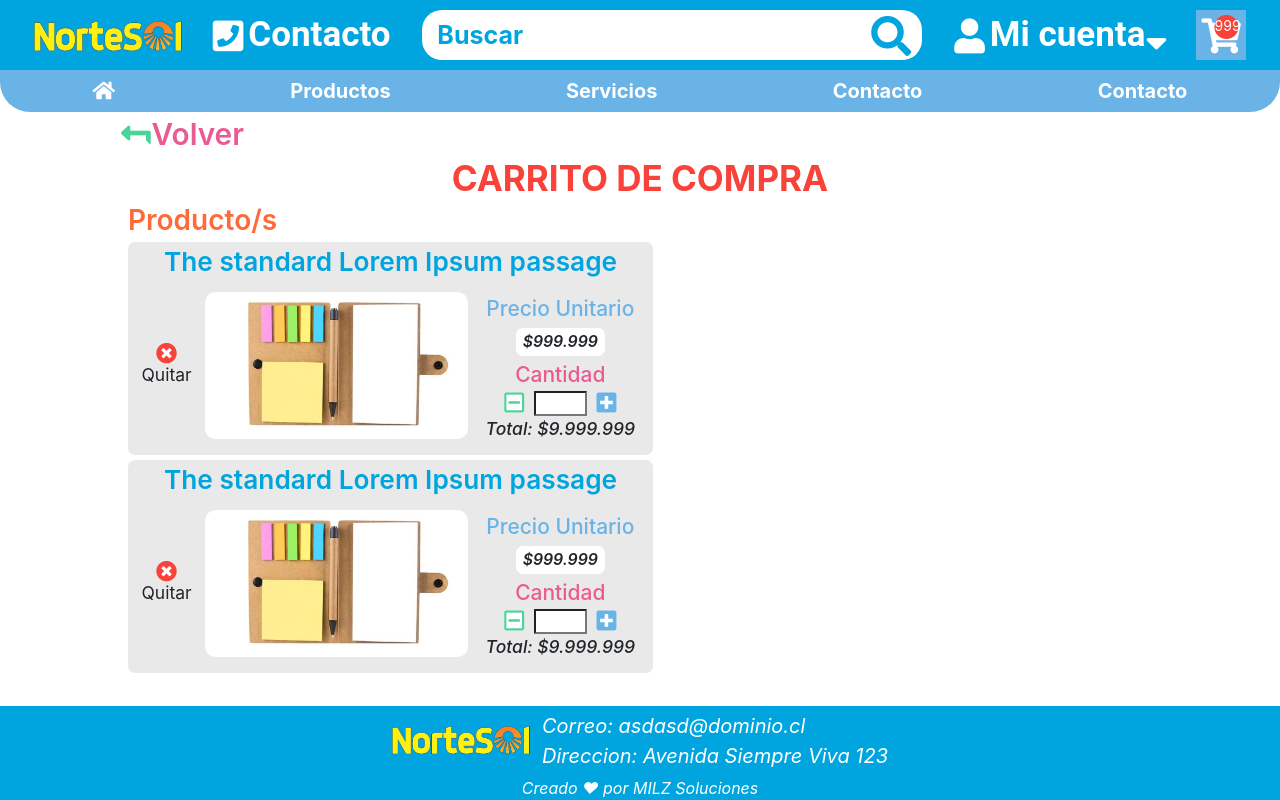
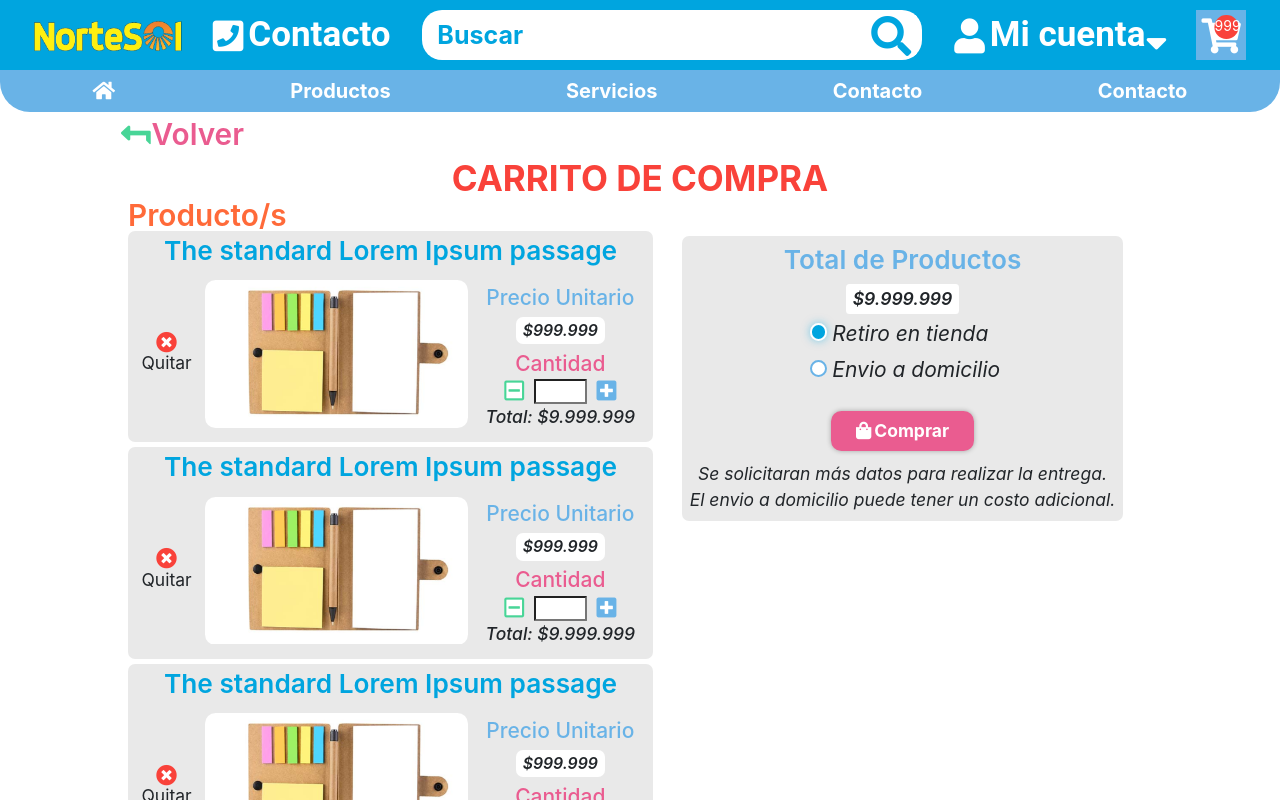
Before and after one commit to MilzCode/nortesol, a Next.js app: page /carrito in a window 1280 px wide. Shown: the top 800 px of the page. Built offline with nearby package versions, Linux system fonts and the light colour scheme.

Commit message:
feat: seccion carrito terminado

```diff
--- a/pages/carrito.tsx
+++ b/pages/carrito.tsx
@@ -1,15 +1,140 @@
 import React from "react";
+import BotonFAColores1 from "../components/general/BotonFAColores1";
 import Volver from "../components/general/Volver";
 import { ProductoEnCarrito } from "../components/venta/ProductoEnCarrito";
 
 const Carrito = () => {
+  const [domicilio, setDomicilio] = React.useState(false);
+  const [region, setRegion] = React.useState("");
+  const [ciudad, setCiudad] = React.useState("");
+  const [domicilioNoDisponible, setdomicilioNoDisponible] =
+    React.useState(false);
+  const handdleRegion = (e: any) => {
+    setRegion(e.currentTarget.value);
+    if (domicilioNoDisponible) setdomicilioNoDisponible(false);
+  };
+  const handdleCiudad = (e: any) => {
+    const ciudad = e.currentTarget.value;
+    if (ciudad === "arica") {
+      setdomicilioNoDisponible(true);
+      setRegion("");
+      return;
+    }
+    if (domicilioNoDisponible) setdomicilioNoDisponible(false);
+    setCiudad(ciudad);
+  };
+  const handdleSubmit = (e: React.FormEvent<HTMLFormElement>) => {
+    e.preventDefault();
+    console.log(e);
+    alert("Gracias por su compra");
+  };
   return (
     <div className="carrito">
       <Volver />
       <h1>CARRITO DE COMPRA</h1>
-      <h3>Producto/s</h3>
-      <ProductoEnCarrito />
-      <ProductoEnCarrito />
+      <div className="carrito__container">
+        <div className="carrito__productos">
+          <h3 className="carrito__msgProductos">Producto/s</h3>
+          <ProductoEnCarrito />
+          <ProductoEnCarrito />
+          <ProductoEnCarrito />
+          <ProductoEnCarrito />
+          <ProductoEnCarrito />
+          <ProductoEnCarrito />
+          <ProductoEnCarrito />
+        </div>
+        <div className="carrito__totalContainer">
+          <p className="carrito__totalEspacioPago">Espacio de pago</p>
+
+          <form className="carrito__total NOSELECT" onSubmit={handdleSubmit}>
+            <h3 className="carrito__totalTitulo">Total de Productos</h3>
+            <p className="carrito__totalPrecio">$9.999.999</p>
+            <div>
+              <div className="carrito__retiroTienda">
+                <input
+                  type="radio"
+                  id="tienda"
+                  name="retiro"
+                  value="tienda"
+                  defaultChecked
+                  onChange={() => {
+                    setDomicilio(!domicilio);
+                  }}
+                />
+                <label htmlFor="tienda">Retiro en tienda</label>
+              </div>
+              <div className="carrito__retiroDomicilio">
+                <input
+                  type="radio"
+                  id="domicilio"
+                  name="retiro"
+                  value="domicilio"
+                  onChange={() => {
+                    setDomicilio(!domicilio);
+                  }}
+                />
+                <label htmlFor="domicilio">Envio a domicilio</label>
+              </div>
+              <div className="carrito__retiroDomicilioSelect">
+                {domicilio && (
+                  <>
+                    <select onChange={handdleRegion} value={region}>
+                      <option value="">Región</option>
+                      <option value="arica">Arica</option>
+                      <option value="tarapaca">Tarapaca</option>
+                      <option value="antofagasta">Antofagasta</option>
+                      <option value="atacama">Atacama</option>
+                      <option value="coquimbo">Coquimbo</option>
+                      <option value="valparaiso">Valparaiso</option>
+                      <option value="ohiggins">O Higgins</option>
+                      <option value="maule">Maule</option>
+                      <option value="biobio">Biobio</option>
+                      <option value="araucania">Araucania</option>
+                      <option value="loslagos">Los Lagos</option>
+                      <option value="aysen">Aysen</option>
+                      <option value="magallanes">Magallanes</option>
+                      <option value="metropolitana">Metropolitana</option>
+                    </select>
+                    {region !== "" && (
+                      <select onChange={handdleCiudad}>
+                        <option value="">Ciudad</option>
+                        <option value="arica">Arica</option>
+                        <option value="tarapaca">Tarapaca</option>
+                        <option value="antofagasta">Antofagasta</option>
+                        <option value="atacama">Atacama</option>
+                        <option value="coquimbo">Coquimbo</option>
+                        <option value="valparaiso">Valparaiso</option>
+                        <option value="ohiggins">O Higgins</option>
+                        <option value="maule">Maule</option>
+                      </select>
+                    )}
+                  </>
+                )}
+              </div>
+            </div>
+            {/* si esta disponible el domicilio o no es envio a domicilio se despliega el boton */}
+            {(!domicilioNoDisponible || !domicilio) && (
+              <BotonFAColores1 type="submit">
+                <i className="fas fa-shopping-bag"></i>
+                Comprar
+              </BotonFAColores1>
+            )}
+            {/* Si el domicilio no esta disponible y es envio a domicilio no se despliega boton, y despliega mensaje */}
+            {domicilioNoDisponible && domicilio && (
+              <p className="carrito__totalDomicilioNoMsg">
+                Actualmente no enviamos a esa ubicación. Para mayor información,
+                puede contactarnos por whatsapp o correo.
+              </p>
+            )}
+
+            <small className="carrito__totalMensajeFinal">
+              Se solicitaran más datos para realizar la entrega.
+              <br />
+              El envio a domicilio puede tener un costo adicional.
+            </small>
+          </form>
+        </div>
+      </div>
     </div>
   );
 };
--- a/styles/general/BotonColores1.scss
+++ b/styles/general/BotonColores1.scss
@@ -10,6 +10,9 @@
   font-size: sizeBasedOnTitle(0.5);
   //shadow
   box-shadow: 0 0 sizeBasedOnTitle(0.15) rgba(0, 0, 0, 0.3);
+  & > i{
+    margin-right: 3px;
+  }
 
   & > p {
     display: inline;
--- a/styles/index/Siguenos.scss
+++ b/styles/index/Siguenos.scss
@@ -2,7 +2,7 @@
   position: fixed;
   top: 0.3rem;
   left: 0.3rem;
-  @extend %marginHeader;
+  @include headerSizeTop();
   z-index: 4000;
   display: flex;
   flex-direction: column;
--- a/styles/layout/Layout.scss
+++ b/styles/layout/Layout.scss
@@ -1,6 +1,6 @@
 .layout {
   &__content {
-    @extend %marginHeader;
+    @include headerSizeTop();
     margin-left: 10vw;
     margin-right: 10vw;
     min-height: calc(
--- a/styles/variables.scss
+++ b/styles/variables.scss
@@ -40,22 +40,22 @@ $fontFamily: "Roboto", "Segoe UI", "Oxygen", "Ubuntu", "Cantarell", "Fira Sans",
 //Textos Pseudoelementos
 
 //Mixins
+//dado que el header tiene un tamaño variable este mixin se encarga de dar un margin segun el tamaño.
+
+@mixin headerSizeTop($property: margin-top, $moreTop: 0) {
+  #{$property}: $height-header1 + $height-header2 + $moreTop;
+  @media screen and (max-width: 850px) {
+    #{$property}: $height-header1-850px + $moreTop;
+  }
+  @media screen and (max-width: 700px) {
+    #{$property}: $height-header1-700px + $moreTop;
+  }
+  @media screen and (max-width: 450px) {
+    #{$property}: $height-header1 + $moreTop;
+  }
+}
 
 //Extends
-
-//dado que el header tiene un tamaño variable este Extends se encarga de dar un margin segun el tamaño.
-%marginHeader {
-  margin-top: $height-header1 + $height-header2;
-  @media screen and (max-width: 850px) {
-    margin-top: $height-header1-850px;
-  }
-  @media screen and (max-width: 700px) {
-    margin-top: $height-header1-700px;
-  }
-  @media screen and (max-width: 450px) {
-    margin-top: $height-header1;
-  }
-}
 
 // //dado que el header tiene un tamaño variable este Extends se encarga de dar un top segun el tamaño.
 // %topHeader {
--- a/styles/venta/carrito.scss
+++ b/styles/venta/carrito.scss
@@ -6,9 +6,122 @@
     font-weight: bold;
   }
 
-  & > h3 {
+  &__msgProductos {
     color: $pantone1645C;
-    font-size: sizeBasedOnTitle(0.8);
+    font-size: sizeBasedOnTitle(0.85);
     font-weight: 600;
+    line-height: 0.75;
+  }
+  &__totalEspacioPago {
+    color: transparent;
+    font-size: sizeBasedOnTitle(0.85);
+    font-weight: 600;
+    line-height: 0.75;
+  }
+
+  &__container {
+    display: flex;
+    flex-wrap: wrap-reverse;
+    justify-content: space-around;
+  }
+  &__productos {
+  }
+  &__totalContainer {
+    margin: 0 auto;
+  }
+  &__total {
+    position: sticky;
+    @include headerSizeTop(top, 00.5rem);
+    margin: 0 0.5rem 2.5rem;
+    background: $pantoneBlackC01;
+    border-radius: sizeBasedOnTitle(0.2);
+    width: auto;
+    height: auto;
+    display: flex;
+    flex-direction: column;
+    justify-content: center;
+    align-items: center;
+    padding: 0.8rem;
+  }
+
+  &__totalTitulo {
+    font-size: sizeBasedOnTitle(0.75);
+    font-weight: 600;
+    color: $pantone292C;
+  }
+  &__totalPrecio {
+    background-color: white;
+    padding: 2px 7px;
+    font-size: sizeBasedOnTitle(0.5);
+    font-weight: 600;
+    font-style: italic;
+    border-radius: sizeBasedOnTitle(0.1);
+    margin: sizeBasedOnTitle(0.1);
+  }
+  &__retiroTienda,
+  &__retiroDomicilio {
+    font-size: sizeBasedOnTitle(0.6);
+    & > label {
+      font-style: italic;
+    }
+    & > input[type="radio"] {
+      background-color: white;
+      width: sizeBasedOnTitle(0.5);
+      height: sizeBasedOnTitle(0.5);
+      border-radius: 50%;
+      margin: 0.5rem;
+      border: 2px solid $pantone292C;
+      vertical-align: text-bottom;
+      -webkit-appearance: none;
+
+      &:checked {
+        border: 2px solid white;
+        background-color: $pantone2202C;
+        box-shadow: 0 0 0.8rem rgba($pantone2202C, 0.5);
+        // width: sizeBasedOnTitle(0.55);
+        // height: sizeBasedOnTitle(0.55);
+        &:hover {
+          border: 2px solid white;
+          background-color: $pantone2202C;
+          //shadow
+          box-shadow: 0 0 0.8rem rgba($pantone2202C, 0.5);
+        }
+      }
+
+      &:focus {
+        outline: none;
+      }
+      &:hover {
+        border: 4px solid $pantone292C;
+      }
+    }
+  }
+  &__retiroDomicilio {
+    margin-bottom: 1rem;
+  }
+  &__retiroDomicilioSelect {
+    display: flex;
+    flex-direction: column;
+    justify-content: center;
+    align-items: center;
+    margin-bottom: 1rem;
+    & > select {
+      margin: 0.5rem;
+      outline: none;
+    }
+  }
+
+  &__totalDomicilioNoMsg {
+    text-align: center;
+    font-size: sizeBasedOnTitle(0.5);
+    font-weight: bold;
+    max-width: sizeBasedOnTitle(10);
+  }
+
+  &__totalMensajeFinal {
+    margin-top: 1rem;
+    font-size: sizeBasedOnTitle(0.5);
+    font-style: italic;
+    text-align: center;
   }
 }
```
